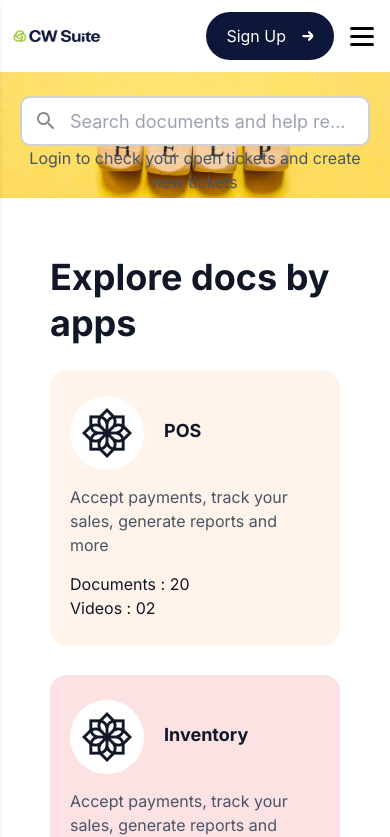
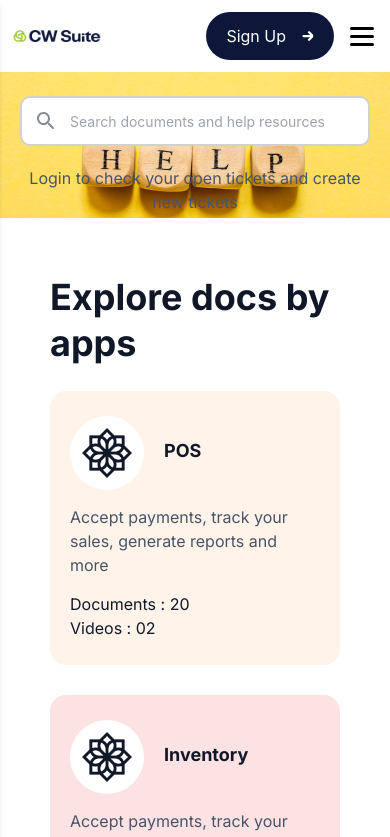
Before and after one commit to SantoshBusi/next-with-tailwindCSS, a Next.js app: page /docs in a window 390 px wide. Shown: the top 837 px of the page. Built offline with nearby package versions, Linux system fonts and the light colour scheme; a web font is replaced by a local one.

Commit message:
made changes

```diff
--- a/components/SearchBar.js
+++ b/components/SearchBar.js
@@ -20,7 +20,7 @@ const SearchBar = () => {
         </span>
 
         <input
-          className="text-sm text-[#868B8F] outline-none text-ellipsis w-[80%] "
+          className="sm:text-sm text-xs  text-[#868B8F] outline-none text-ellipsis w-[80%] h-auto "
           type="text"
           placeholder="Search documents and help resources"
         />
--- a/pages/docs.js
+++ b/pages/docs.js
@@ -17,7 +17,7 @@ export default function Docs() {
                 /> */}
                 <div className="bg-[url('../public/images/image737.png')] py-1  mb-14 bg-center bg-cover h-auto px-5 sm:h-[350px] sm:px-10 lg:px-48 xl:px-80 ">
                     <SearchBar />
-                    <p className="sm:mt-5 text-center text-[#475467] ff-inter">
+                    <p className="mt-5 text-center text-[#475467] ff-inter">
                         Login to check your open tickets and create new tickets
                     </p>
                 </div>
--- a/pages/helpPos.js
+++ b/pages/helpPos.js
@@ -8,7 +8,7 @@ export default function helpPos() {
         <>
             <Layout>
                 <div className="bg-[url('../public/images/image738.png')] px-10 sm:px-20 py-20 mb-10 h-auto bg-center bg-cover xl:flex sm:flex-none w-full    ">
-                    <div className="w-[65%] sm:w-full  ">
+                    <div className="sm:w-full  ">
                         <a href="./docs" className="rounded-full py-5 text-[#164AF1] text-sm flex ff-inter">
                             See all apps
                         </a >
@@ -16,7 +16,7 @@ export default function helpPos() {
                             <h1 className="text-[#0C173A] font-bold text-[50px] mb-5 ff-inter">
                                 Sales
                             </h1>
-                            <p className="text-[#475467] text-[18px] ff-inter">
+                            <p className="text-[#475467] sm:text-[18px] ff-inter">
                                 Create higher value for your clients, higher margins for your organization, and maximize their commission checks. If you’re a sales leader, think about your team for a moment.
 
                             </p>
```
